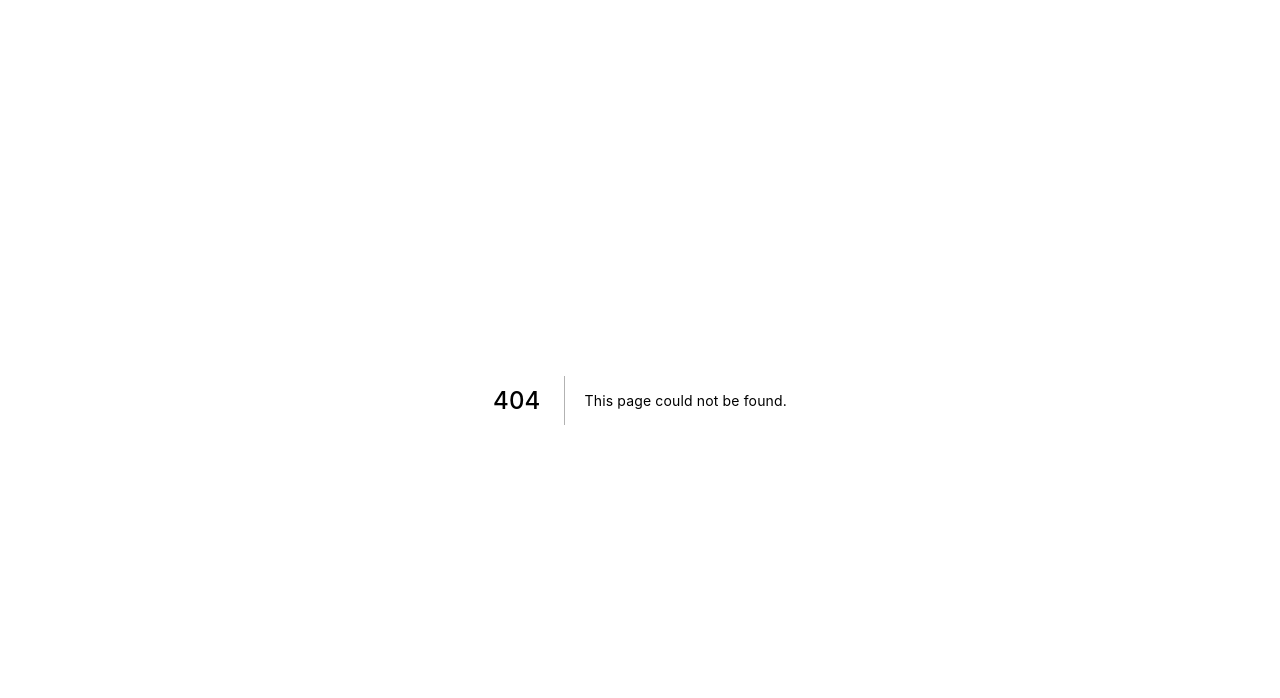
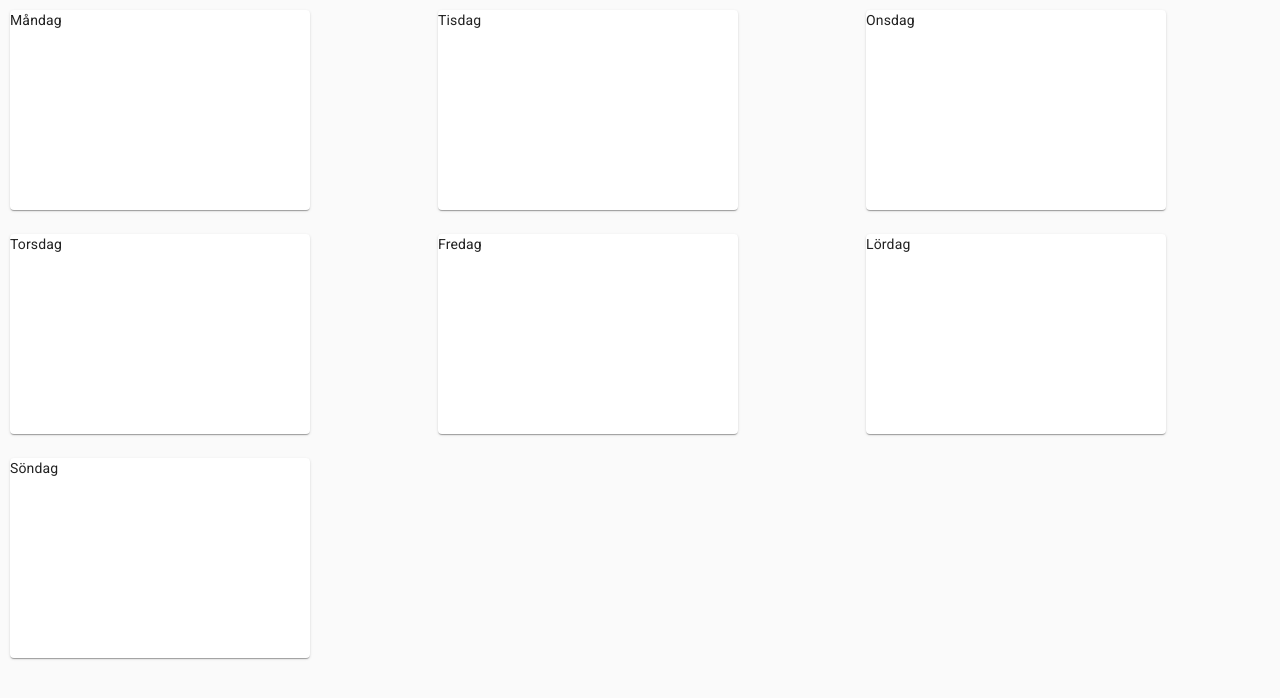
Before and after one commit to helit/mat, a Next.js app: page /planering in a window 1280 px wide. Before the commit this address had no page. Shown: the top 698 px of the page. Built offline with nearby package versions, Linux system fonts and the light colour scheme.

Commit message:
Rename page

```diff
--- /dev/null
+++ b/pages/planering.tsx
@@ -0,0 +1,81 @@
+import React from 'react';
+import {
+  Paper
+} from '@material-ui/core';
+import { Theme, createStyles, makeStyles } from '@material-ui/core/styles';
+import GridList from '@material-ui/core/GridList';
+import GridListTile from '@material-ui/core/GridListTile';
+
+const useStyles = makeStyles((theme: Theme) =>
+  createStyles({
+    root: {
+      display: 'flex',
+      // flexWrap: 'wrap',
+      // justifyContent: 'space-around',
+      overflow: 'hidden',
+      // backgroundColor: theme.palette.background.paper,
+    },
+    gridList: {
+      width: 'auto',
+    },
+    paper: {
+      height: '200px',
+      width: '300px',
+      margin: '10px',
+    }
+  }),
+);
+
+const tileData = [
+  {
+    key: 1,
+    title: 'Måndag',
+    cols: 1,
+  },
+  {
+    key: 2,
+    title: 'Tisdag',
+    cols: 1,
+  },
+  {
+    key: 3,
+    title: 'Onsdag',
+    cols: 1,
+  },
+  {
+    key: 4,
+    title: 'Torsdag',
+    cols: 1,
+  },
+  {
+    key: 5,
+    title: 'Fredag',
+    cols: 1,
+  },
+  {
+    key: 6,
+    title: 'Lördag',
+    cols: 1,
+  },
+  {
+    key: 7,
+    title: 'Söndag',
+    cols: 1,
+  },
+];
+
+export default function Planering() {
+  const classes = useStyles();
+
+  return (
+    <div className={classes.root}>
+      <GridList cellHeight={'auto'} className={classes.gridList} cols={3}>
+        {tileData.map((tile) => (
+          <GridListTile key={tile.key} cols={tile.cols}>
+            <Paper className={classes.paper}>{tile.title}</Paper>
+          </GridListTile>
+        ))}
+      </GridList>
+    </div>
+  );
+}
```
Also changed, not shown: pages/nytt-recept.tsx (deleted, +0 -23 lines).
